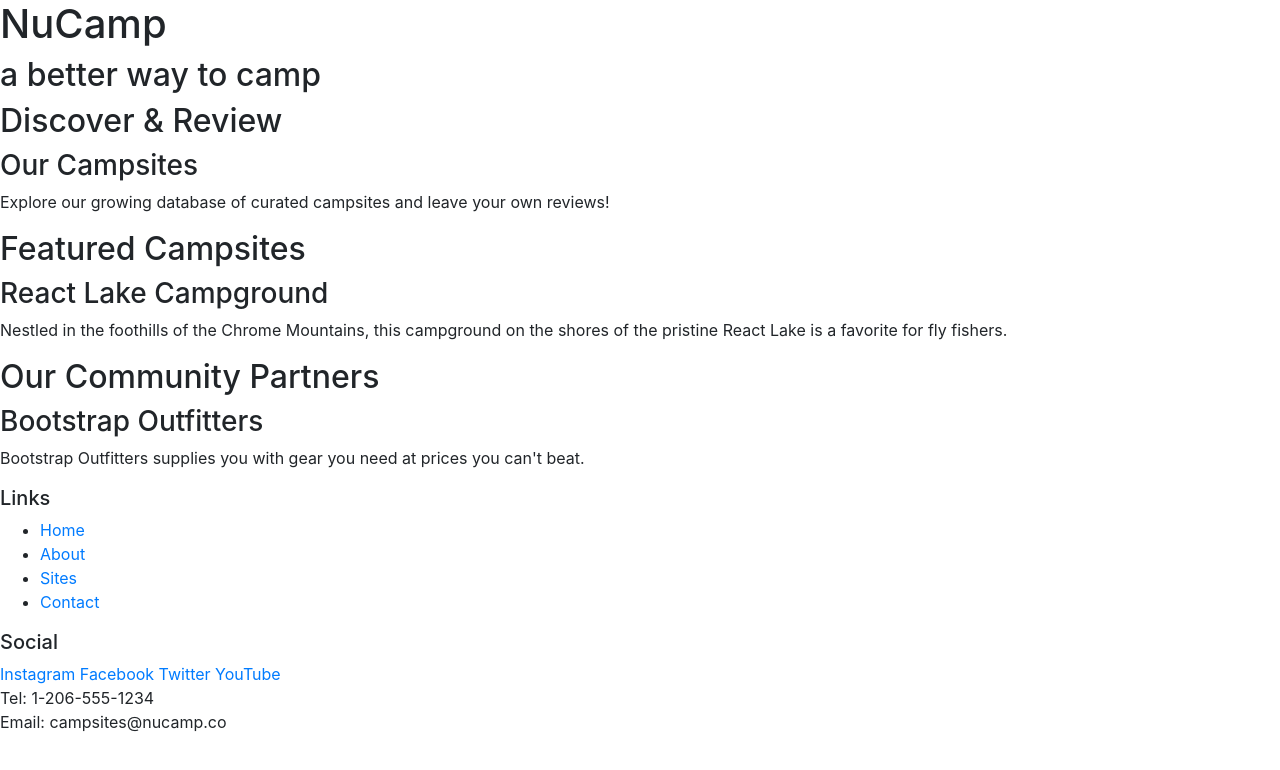
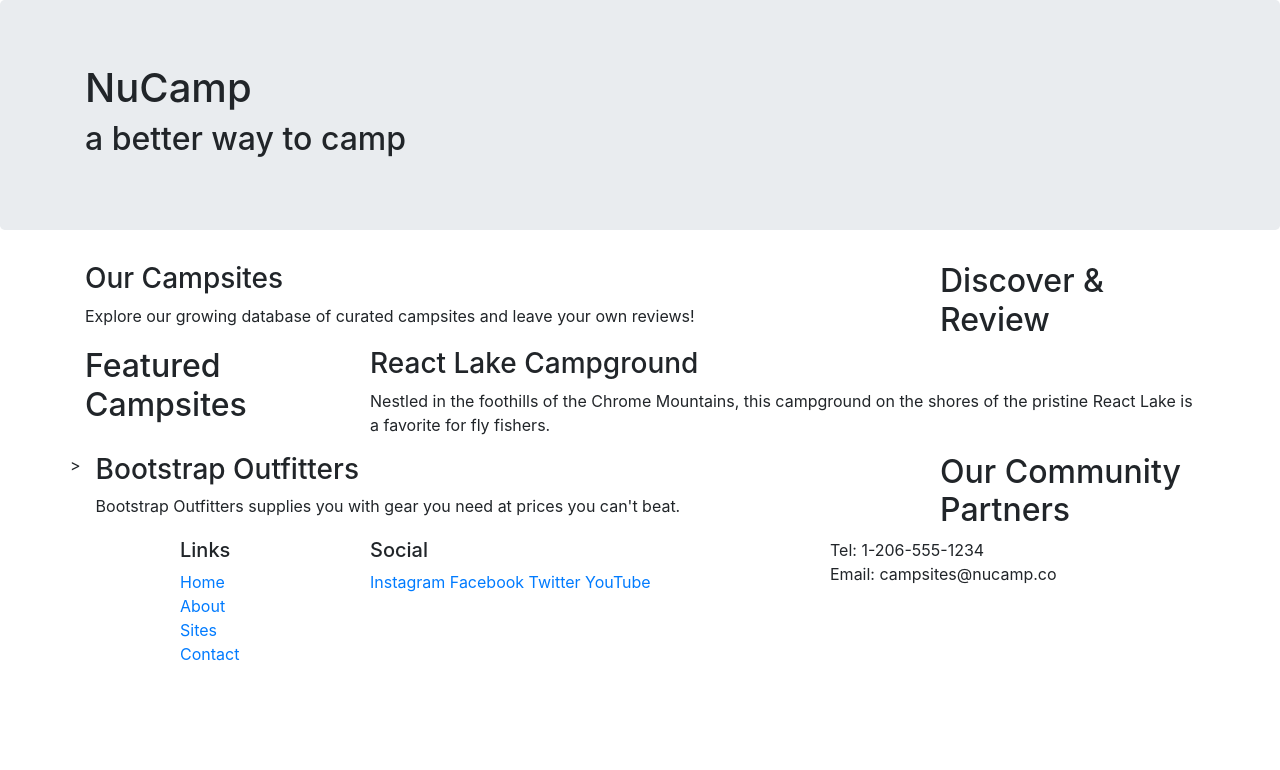
Before and after one commit to beckycb78/nucampsite, a website: page index.html in a window 1280 px wide. Drawn offline with nearby package versions, Linux system fonts and the light colour scheme.

Commit message:
Bootstrap Grid

```diff
--- a/index.html
+++ b/index.html
@@ -14,42 +14,63 @@
 
 <body>
 
-    <header>
-        <div>
+    <header class="jumbotron">
+        <div class="container">
+            <div class="row">
+                <div class="col">
                     <h1>NuCamp</h1>
                     <h2>a better way to camp</h2>
                 </div>
+            </div>
+        </div>
     </header>
 
-    <div>
+    <div class="container">
+        <div class="row">
+            <div class="col-sm-4 order-sm-last col-md-3">
                 <h2>Discover & Review</h2>
+            </div>
+            <div class="col">
                 <h3>Our Campsites</h3>
                 <p>Explore our growing database of curated campsites and leave your own reviews!</p>
             </div>
+        </div>
 
-    <div>
+        <div class="row">
+            <div class="col-sm-4 col-md-3">
                 <h2>Featured Campsites</h2>
+            </div>
+            <div class="col">
                 <h3>React Lake Campground</h3>
                 <p>Nestled in the foothills of the Chrome Mountains, this campground on the shores of the pristine React Lake is a favorite for fly fishers.</p>
             </div>
-
-    <div>
+        </div>
+        <div class="row">
+            <div class="col-sm-4 order-sm-last col-md-3">
                 <h2>Our Community Partners</h2>
+            </div>>
+            <div class="col">
                 <h3>Bootstrap Outfitters</h3>
                 <p>Bootstrap Outfitters supplies you with gear you need at prices you can't beat.</p>
             </div>
+        </div>
+
+    </div>
+
 
     <footer>
-        <div>
+        <div class="container">
+            <div class="row">
+                <div class="col-4 col-sm-2 offset-1">
                     <h5>Links</h5>
-            <ul>
+                    <ul class="list-unstyled">
                         <li><a href="#">Home</a></li>
                         <li><a href="#">About</a></li>
                         <li><a href="#">Sites</a></li>
                         <li><a href="#">Contact</a></li>
                     </ul>
                 </div>
-        <div>
+                <div class="col-6 col-sm-5">
                     <h5>Social</h5>
                     <a href="http://instagram.com/">Instagram</a>
                     <a href="http://facebook.com/">Facebook</a>
@@ -60,6 +81,11 @@
                     Tel: 1-206-555-1234<br />
                     Email: campsites@nucamp.co
                 </div>
+
+            </div>
+
+        </div>
+
     </footer>
 
     <!-- jQuery must come first, then Popper.js, then the Bootstrap JavaScript plugins.-->
```
Lines whose indentation alone changed are shown as unchanged.
